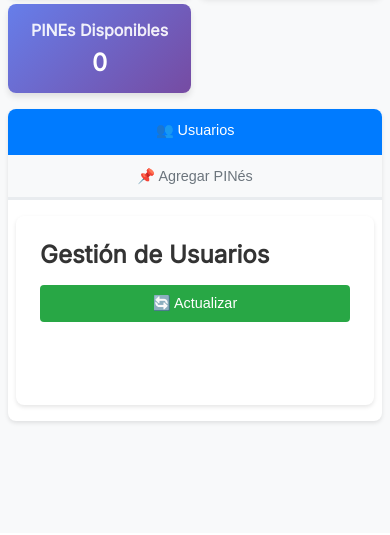
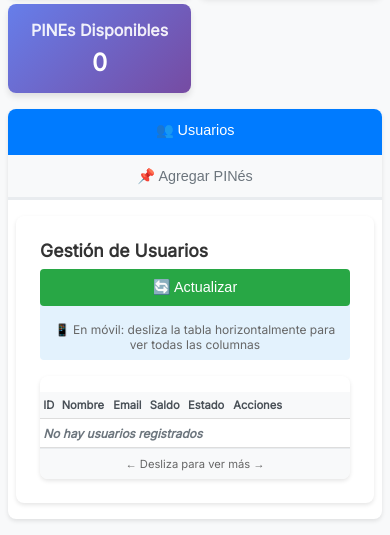
Before and after one commit to 2eliot/Revendedores, a Flask app: page /admin in a window 390 px wide. Shown: the part 311-846 px from the top of the page. Before the commit the page ends 736 px from the top, so only its background shows below. Run offline with Flask 3, Linux system fonts and the light colour scheme; the visitor is signed in with stand-in values (Sample User, id 1); data that the repository does not hold is empty; some libraries are stand-ins or nearby versions.

Commit message:
Assistant checkpoint: Optimizar tabla de usuarios para dispositivos móviles
Assistant generated file changes:
- static/styles.css: Mejorar visualización de tabla de usuarios en móvil, Agregar estilos adicionales para mobile UX
- templates/admin.html: Mejorar estructura de tabla para móviles, Agregar mensaje de ayuda para tabla móvil

---

User prompt:

No se pueden visualizar los usuarios en el móvil

Replit-Commit-Author: Assistant
Replit-Commit-Session-Id: e13ed64d-01e8-4c8a-ac05-c18a9ef5f988

```diff
--- a/static/styles.css
+++ b/static/styles.css
@@ -1096,27 +1096,78 @@ body {
   .users-table-container {
     overflow-x: auto;
     -webkit-overflow-scrolling: touch;
+    background: white;
+    border-radius: 8px;
+    box-shadow: 0 2px 4px rgba(0,0,0,0.1);
+    margin-top: 1rem;
   }
 
   .users-table {
-    min-width: 800px;
-    font-size: 0.8rem;
+    min-width: 100%;
+    font-size: 0.75rem;
+    width: 100%;
   }
 
   .users-table th,
   .users-table td {
-    padding: 0.5rem 0.3rem;
+    padding: 0.4rem 0.2rem;
+    white-space: nowrap;
+    text-align: left;
+    vertical-align: middle;
+  }
+
+  .users-table th {
+    font-size: 0.7rem;
+    background-color: #f8f9fa;
+    position: sticky;
+    top: 0;
+    z-index: 10;
+  }
+
+  /* Ocultar columnas menos importantes en móvil */
+  .users-table th:nth-child(4), /* Teléfono */
+  .users-table td:nth-child(4),
+  .users-table th:nth-child(7), /* Fecha registro */
+  .users-table td:nth-child(7) {
+    display: none;
+  }
+
+  /* Hacer la columna de acciones más compacta */
+  .users-table th:last-child,
+  .users-table td:last-child {
+    width: 120px;
+    min-width: 120px;
+  }
+
+  .btn-action {
+    font-size: 0.9rem;
+    padding: 0.2rem;
+    margin: 0 0.1rem;
+    width: 24px;
+    height: 24px;
+    display: inline-flex;
+    align-items: center;
+    justify-content: center;
+  }
+
+  /* Mejorar legibilidad del estado */
+  .status {
+    padding: 0.2rem 0.4rem;
+    font-size: 0.65rem;
     white-space: nowrap;
   }
 
-  .users-table th {
-    font-size: 0.75rem;
+  /* Ajustar ID de usuario */
+  .users-table td:first-child {
+    font-weight: bold;
+    min-width: 40px;
   }
 
-  .btn-action {
-    font-size: 1rem;
-    padding: 0.3rem;
-    margin: 0 0.05rem;
+  /* Saldo más visible */
+  .balance {
+    font-weight: bold;
+    color: #28a745;
+    min-width: 60px;
   }
 
   /* Modales móviles */
@@ -1157,6 +1208,36 @@ body {
     width: 100%;
   }
 
+  /* Mejorar visibilidad del encabezado de usuarios */
+  .users-section h2 {
+    font-size: 1.1rem;
+    margin-bottom: 0.5rem;
+  }
+
+  /* Indicador de scroll horizontal */
+  .users-table-container::after {
+    content: "← Desliza para ver más →";
+    display: block;
+    text-align: center;
+    font-size: 0.7rem;
+    color: #666;
+    padding: 0.5rem;
+    background: #f8f9fa;
+    border-top: 1px solid #e9ecef;
+  }
+
+  /* Mostrar mensaje de ayuda para tabla */
+  .table-mobile-hint {
+    display: block;
+    text-align: center;
+    font-size: 0.75rem;
+    color: #666;
+    margin: 0.5rem 0;
+    background: #e3f2fd;
+    padding: 0.5rem;
+    border-radius: 4px;
+  }
+
   /* Status badges más legibles */
   .status {
     padding: 0.3rem 0.6rem;
--- a/templates/admin.html
+++ b/templates/admin.html
@@ -58,17 +58,21 @@
           <h2>Gestión de Usuarios</h2>
           <button onclick="refreshUsers()" class="btn-refresh">🔄 Actualizar</button>
 
+          <div class="table-mobile-hint">
+            📱 En móvil: desliza la tabla horizontalmente para ver todas las columnas
+          </div>
+
           <div class="users-table-container">
             <table class="users-table">
               <thead>
                 <tr>
-                  <th>ID Usuario</th>
+                  <th>ID</th>
                   <th>Nombre</th>
                   <th>Email</th>
                   <th>Teléfono</th>
                   <th>Saldo</th>
                   <th>Estado</th>
-                  <th>Fecha Registro</th>
+                  <th>Registro</th>
                   <th>Acciones</th>
                 </tr>
               </thead>
```
